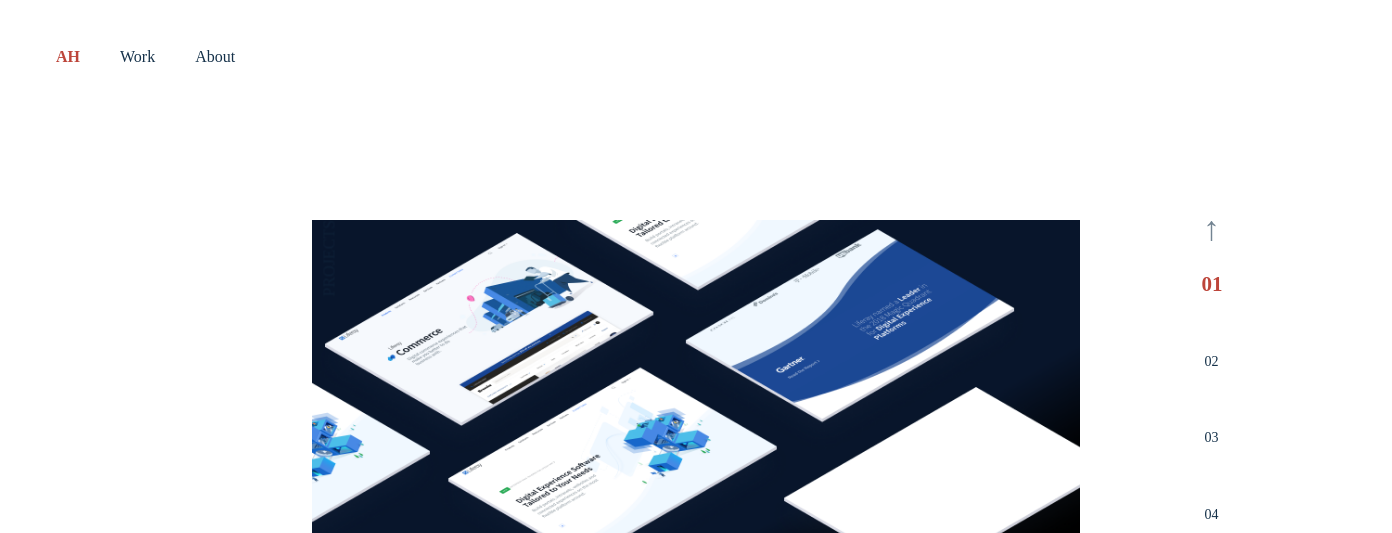
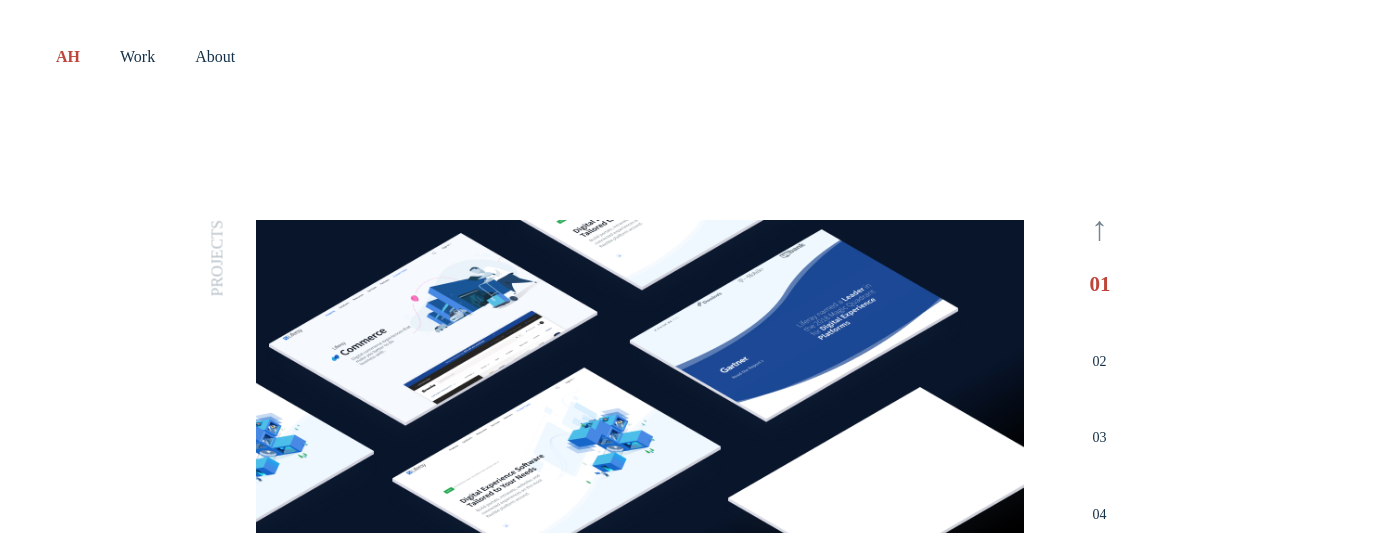
Before and after one commit to abelhancock/ah.design, a Gatsby site: page / in a window 1280 px wide. Shown: the top 533 px of the page, 1392 px wide, since content can reach past the window. Built offline with nearby package versions, Linux system fonts and the light colour scheme; Gatsby itself is replaced by a stand-in of ours.

Commit message:
fix box-sizing

```diff
--- a/src/pages/index.js
+++ b/src/pages/index.js
@@ -58,11 +58,11 @@
 render() {
     if (typeof window !== 'undefined') {
         if(this.state.scrolled) {
-          document.body.style.position = "absolute";
+          document.body.style.position = "fixed";
           document.body.style.top = "-100vh";
         }
         else {
-          document.body.style.position = "absolute";
+          document.body.style.position = "unset";
           document.body.style.top = "unset";
         }
       }
--- a/src/styles/normalize.scss
+++ b/src/styles/normalize.scss
@@ -22,6 +22,10 @@
 
   body {
     margin: 0;
+    box-sizing: border-box;
+  }
+  div {
+    box-sizing: border-box;
   }
 
   /**
```
